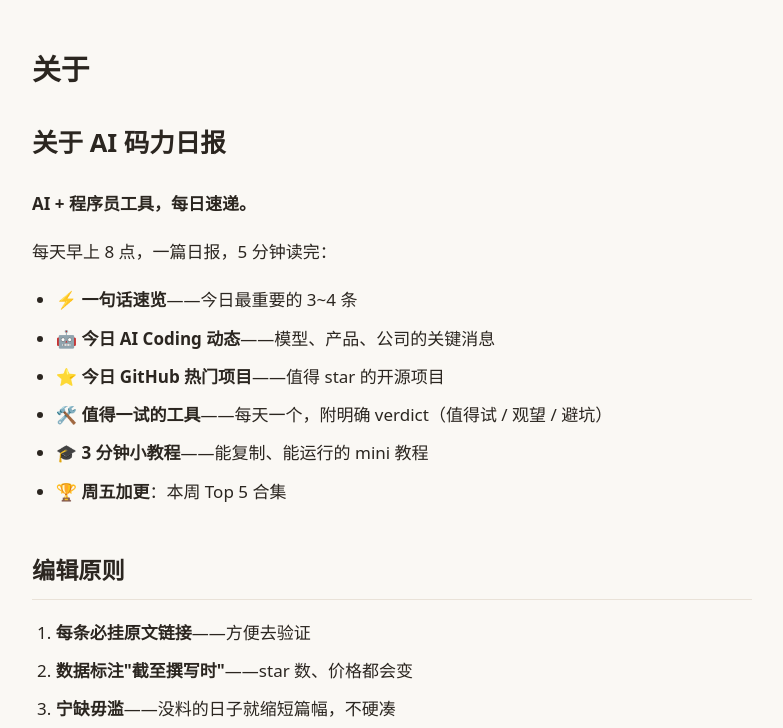
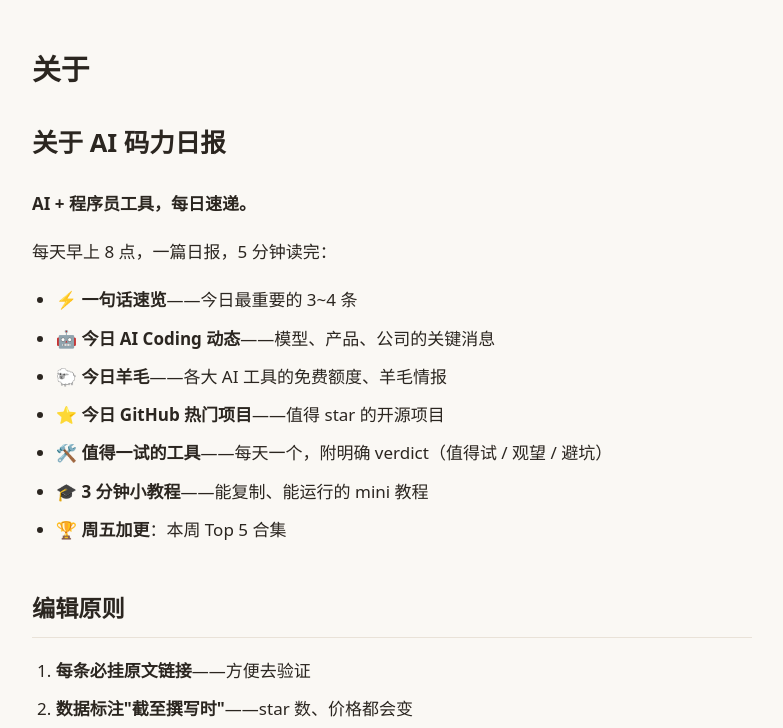
Before and after one commit to lovepetergriffin/blog, a plain HTML site: page about.html in a window 1280 px wide. Shown: the part 68-796 px from the top of the page, without its empty margins (248-1031 px from the left). Drawn offline with Linux system fonts and the light colour scheme.

Commit message:
新增栏目：🐑 今日羊毛（AI 工具免费额度情报）

```diff
--- a/about.html
+++ b/about.html
@@ -30,6 +30,7 @@
 <ul>
 <li>⚡ <strong>一句话速览</strong>——今日最重要的 3~4 条</li>
 <li>🤖 <strong>今日 AI Coding 动态</strong>——模型、产品、公司的关键消息</li>
+<li>🐑 <strong>今日羊毛</strong>——各大 AI 工具的免费额度、羊毛情报</li>
 <li>⭐ <strong>今日 GitHub 热门项目</strong>——值得 star 的开源项目</li>
 <li>🛠️ <strong>值得一试的工具</strong>——每天一个，附明确 verdict（值得试 / 观望 / 避坑）</li>
 <li>🎓 <strong>3 分钟小教程</strong>——能复制、能运行的 mini 教程</li>
```
Also changed, not shown: posts/2026-10-06-welcome.html (+1 -0 lines).
